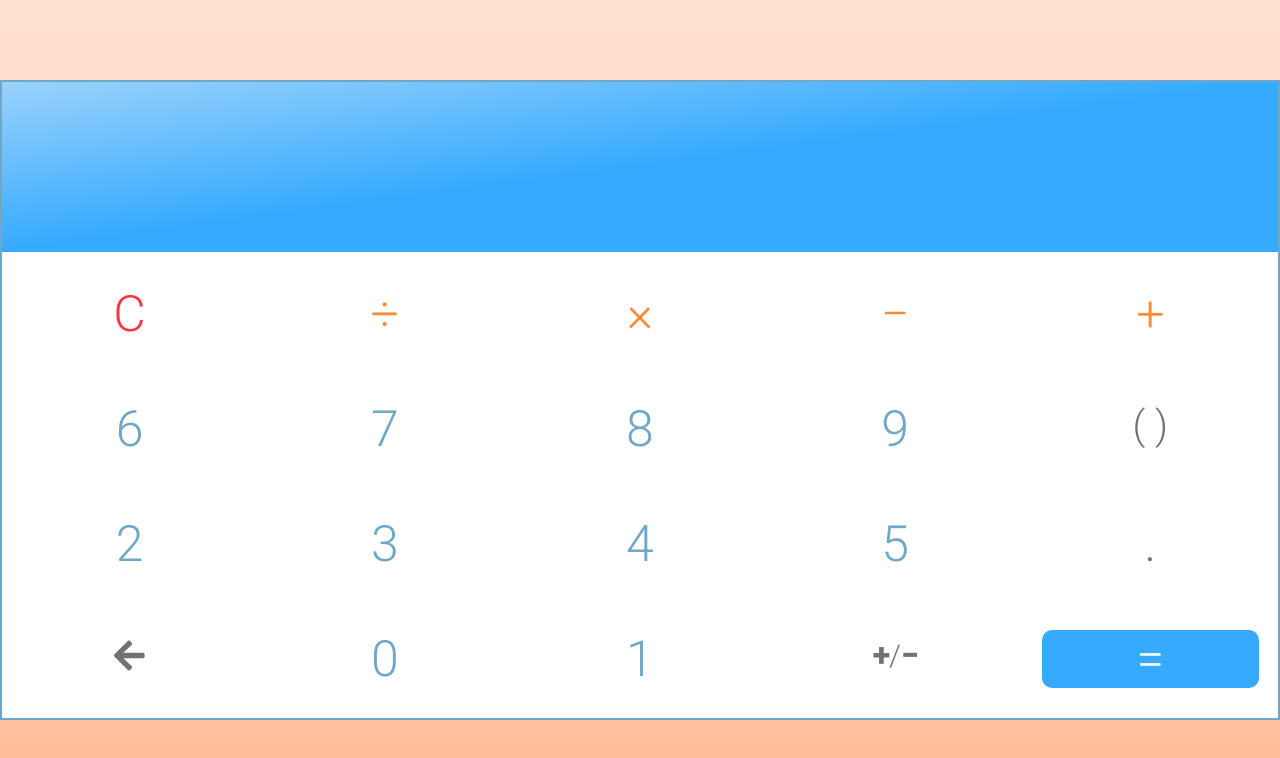
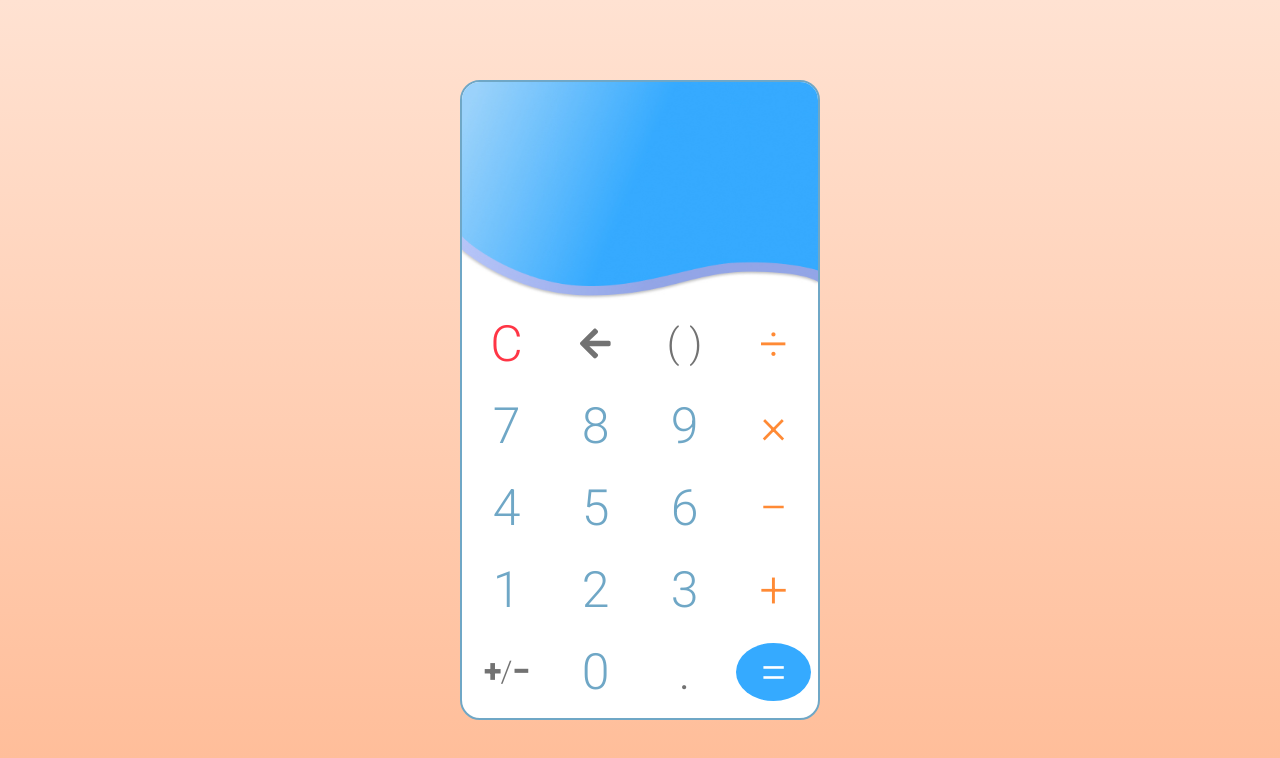
Before and after one commit to DanielJWagener/calculator-react, a React (Create React App) app: page / in a window 1280 px wide. Shown: the top 758 px of the page. Built offline with nearby package versions, Linux system fonts and the light colour scheme.

Commit message:
Remove landscape effects for tablets

```diff
--- a/src/components/Calculator/calculator.styles.js
+++ b/src/components/Calculator/calculator.styles.js
@@ -23,7 +23,7 @@ export const CalculatorContainer = styled.div`
   }
 
   // Mobile landscape mode
-  @media screen and (min-device-aspect-ratio: 1/1) and (orientation: landscape) and (hover: none) {
+  @media screen and (min-device-aspect-ratio: 1/1) and (orientation: landscape) and (hover: none) and (max-height: 40em) {
     width: 100vw;
     border-radius: 0;
   }
--- a/src/components/Display/display.styles.js
+++ b/src/components/Display/display.styles.js
@@ -34,9 +34,15 @@ export const DisplayContainer = styled.div`
     }
   }
 
-  @media screen and (min-device-aspect-ratio: 1/1) and (orientation: landscape) and (hover: none) {
+  @media screen and (min-device-aspect-ratio: 1/1) and (orientation: landscape) and (hover: none) and (max-height: 40em) {
     background-image: linear-gradient(to left top, #35aaff 50%, #9ad2fb);
     padding-bottom: 0.5rem;
     height: 27%;
+
+    .outputs {
+      .main {
+        font-size: 4rem;
+      }
+    }
   }
 `;
--- a/src/components/InputKey/input-key.styles.js
+++ b/src/components/InputKey/input-key.styles.js
@@ -150,7 +150,7 @@ export const KeyOuter = styled.div`
   position: relative;
 
   // Mobile landscape mode
-  @media screen and (min-device-aspect-ratio: 1/1) and (orientation: landscape) and (hover: none) {
+  @media screen and (min-device-aspect-ratio: 1/1) and (orientation: landscape) and (hover: none) and (max-height: 40em) {
     padding-top: 5rem;
   }
 `;
@@ -173,7 +173,7 @@ export const KeyInner = styled.div`
 
   ${getKeyStyles}
 
-  @media screen and (min-device-aspect-ratio: 1/1) and (orientation: landscape) and (hover: none) {
+  @media screen and (min-device-aspect-ratio: 1/1) and (orientation: landscape) and (hover: none) and (max-height: 40em) {
     border-radius: 1rem;
   }
 `;
@@ -182,7 +182,7 @@ export const KeyWrapper = styled.div`
   min-width: 21%;
 
   // Mobile landscape mode
-  @media screen and (min-device-aspect-ratio: 1/1) and (orientation: landscape) and (hover: none) {
+  @media screen and (min-device-aspect-ratio: 1/1) and (orientation: landscape) and (hover: none) and (max-height: 40em) {
     order: ${mobileLandscapeOrder};
     min-width: 17%;
   }
--- a/src/components/Keypad/keypad.styles.js
+++ b/src/components/Keypad/keypad.styles.js
@@ -9,7 +9,7 @@ export const KeypadContainer = styled.div`
   align-items: center;
   align-content: space-around;
 
-  @media screen and (min-device-aspect-ratio: 1/1) and (orientation: landscape) and (hover: none) {
+  @media screen and (min-device-aspect-ratio: 1/1) and (orientation: landscape) and (hover: none) and (max-height: 40em) {
     height: 73%;
   }
 `;
```
